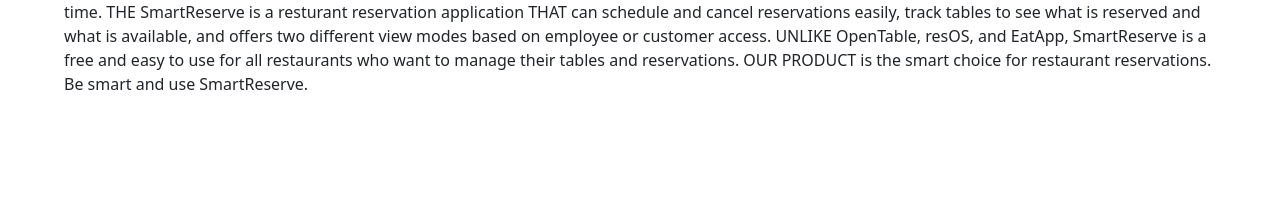
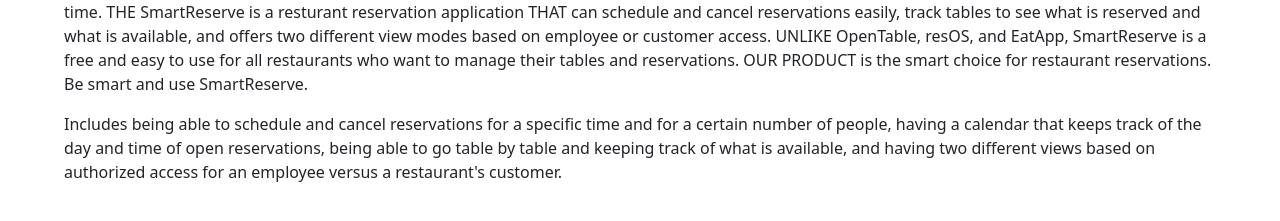
Before and after one commit to morganhardin/TeamBlue, a plain HTML site: page index/index.html in a window 1280 px wide. Shown: the part 273-494 px from the top of the page. Drawn offline with nearby package versions, Linux system fonts and the light colour scheme.

Commit message:
added product features

```diff
--- a/index/index.html
+++ b/index/index.html
@@ -16,7 +16,11 @@
             UNLIKE OpenTable, resOS, and EatApp, SmartReserve is a free and easy to use for all restaurants who want to manage their tables and reservations.
             OUR PRODUCT is the smart choice for restaurant reservations. Be smart and use SmartReserve.
         </p>
-
+        <p id="product-features">
+            Includes being able to schedule and cancel reservations for a specific time and for a certain number of people,
+            having a calendar that keeps track of the day and time of open reservations, being able to go table by table and keeping track of what is available,
+            and having two different views based on authorized access for an employee versus a restaurant's customer.
+        </p>
     </div>
     <script src="https://cdn.jsdelivr.net/npm/bootstrap@5.3.1/dist/js/bootstrap.bundle.min.js" integrity="sha384-HwwvtgBNo3bZJJLYd8oVXjrBZt8cqVSpeBNS5n7C8IVInixGAoxmnlMuBnhbgrkm" crossorigin="anonymous"></script>
 </body>
```
